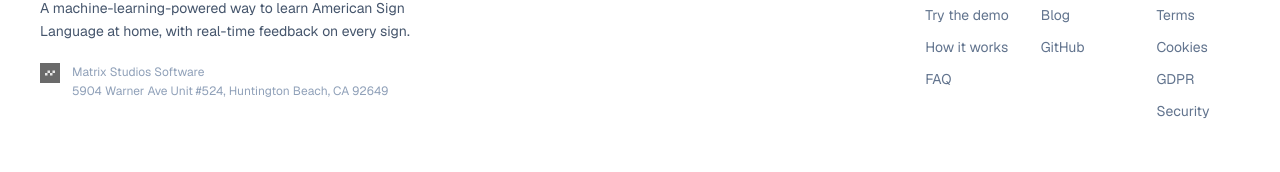
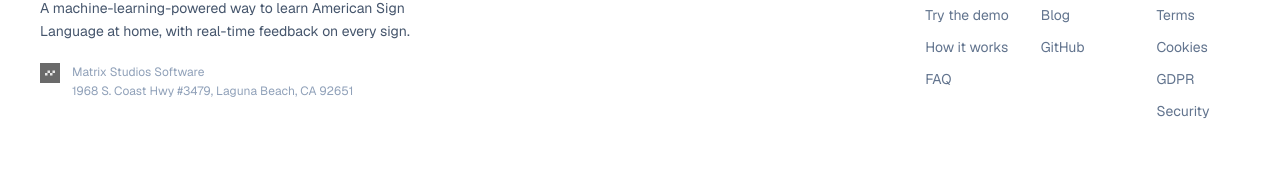
Before and after one commit to SignpostApp/landing, a Next.js app: page / in a window 1280 px wide. Shown: the part 6043-6215 px from the top of the page. Built offline with nearby package versions, Linux system fonts and the light colour scheme.

Commit message:
fix: fix addy

```diff
--- a/src/app/page.tsx
+++ b/src/app/page.tsx
@@ -535,7 +535,7 @@ export default function WhiteLandingPage() {
                   />
                   <div className="text-xs text-slate-400 leading-relaxed">
                     <p>Matrix Studios Software</p>
-                    <p>5904 Warner Ave Unit #524, Huntington Beach, CA 92649</p>
+                    <p>1968 S. Coast Hwy #3479, Laguna Beach, CA 92651</p>
                   </div>
                 </div>
               </div>
```
